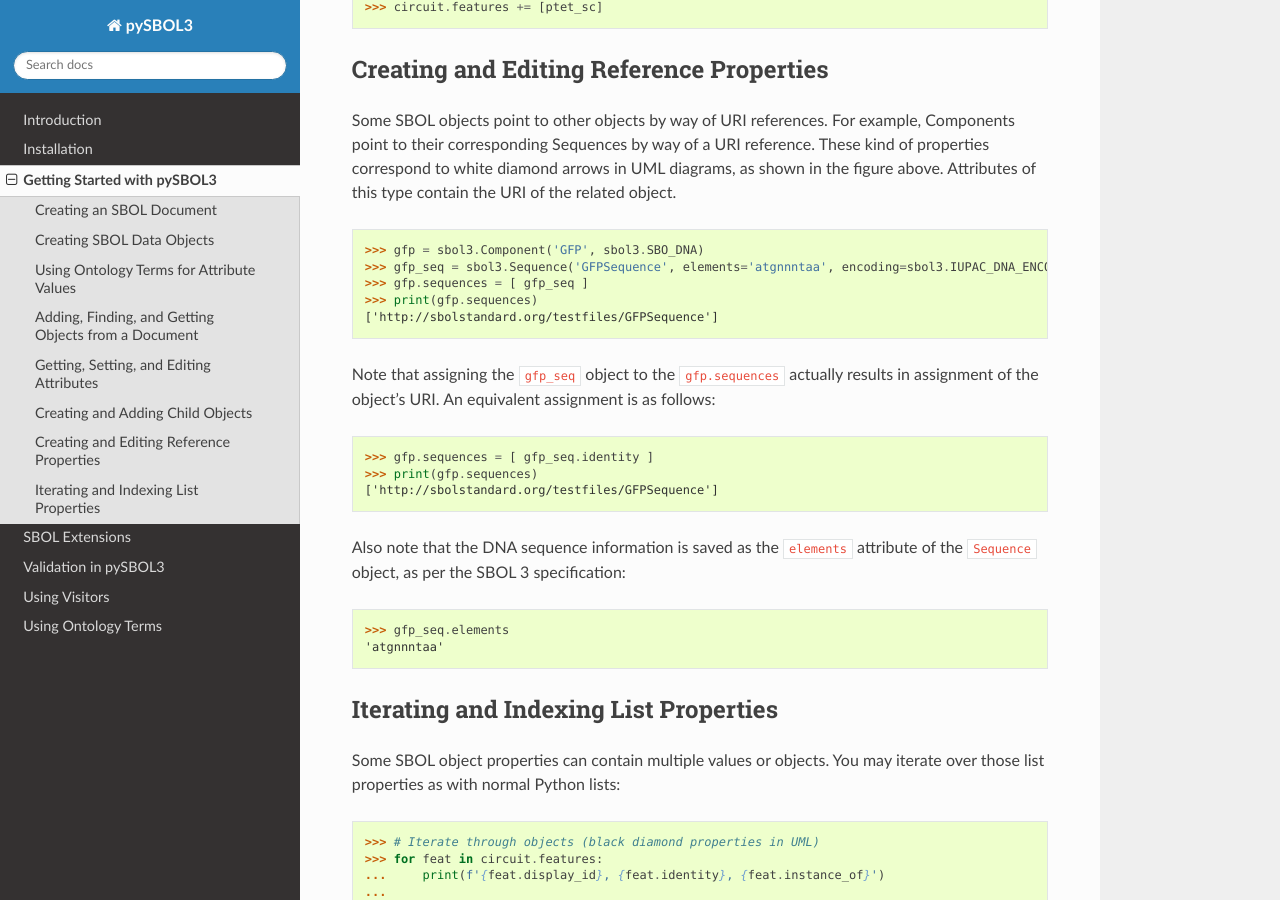
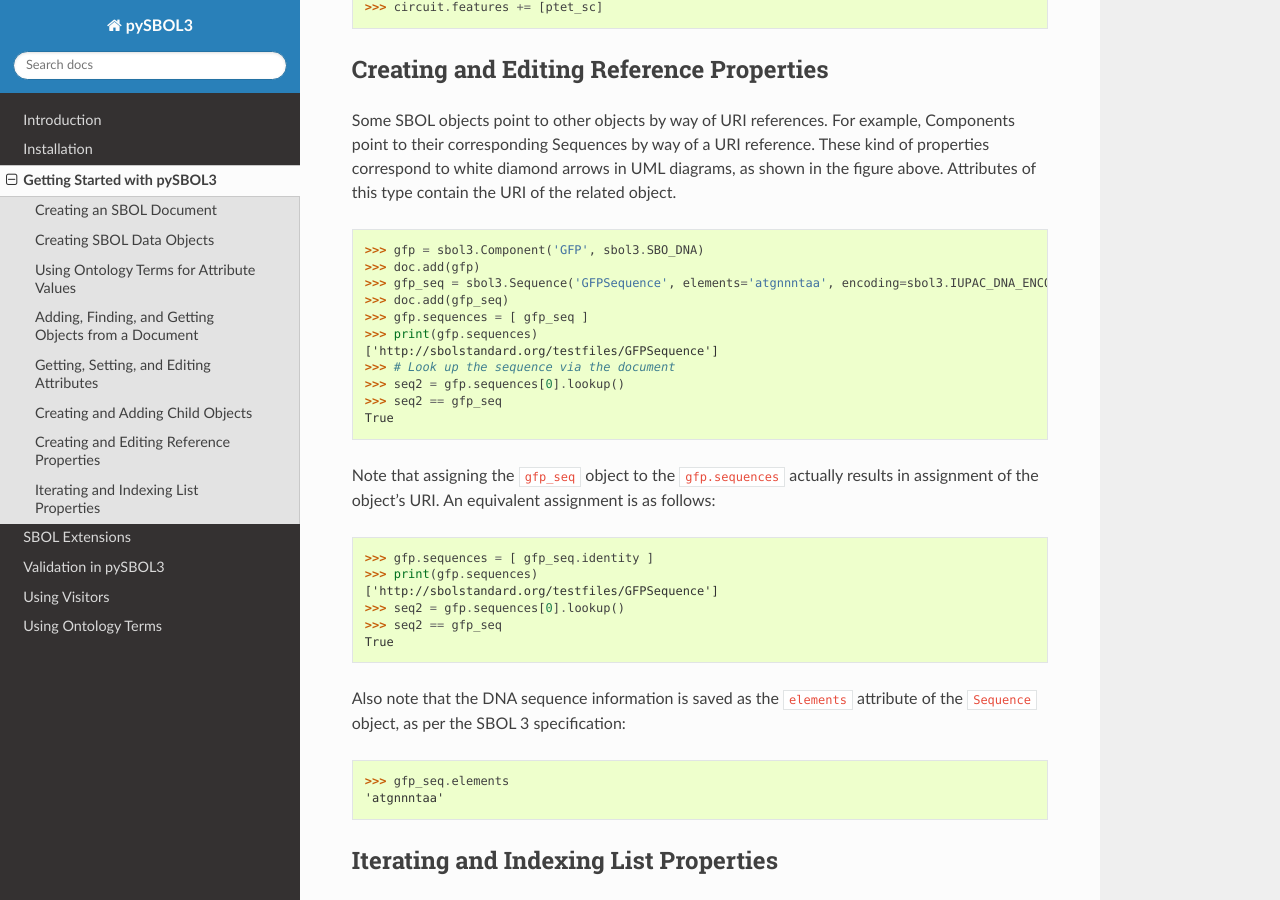
Before and after one commit to SynBioDex/pySBOL3, a Sphinx documentation site: the page built from docs/getting_started.rst, in a window 1280 px wide and 900 px high, scrolled down 6835 px. Built offline with Sphinx 7.4.7 and the Read the Docs theme 2.0.0, drawn with Linux system fonts in a browser that asks for light colours.

Commit message:
Apply suggestions from code review
Add a example of using lookup() on an element of gfp.sequences

```diff
--- a/docs/getting_started.rst
+++ b/docs/getting_started.rst
@@ -337,10 +337,16 @@ Some SBOL objects point to other objects by way of URI references. For example,
 .. code:: python
 
     >>> gfp = sbol3.Component('GFP', sbol3.SBO_DNA)
+    >>> doc.add(gfp)
     >>> gfp_seq = sbol3.Sequence('GFPSequence', elements='atgnnntaa', encoding=sbol3.IUPAC_DNA_ENCODING)
+    >>> doc.add(gfp_seq)
     >>> gfp.sequences = [ gfp_seq ]
     >>> print(gfp.sequences)
     ['http://sbolstandard.org/testfiles/GFPSequence']
+    >>> # Look up the sequence via the document
+    >>> seq2 = gfp.sequences[0].lookup()
+    >>> seq2 == gfp_seq
+    True
 
 .. end
 
@@ -351,6 +357,9 @@ Note that assigning the ``gfp_seq`` object to the ``gfp.sequences`` actually res
     >>> gfp.sequences = [ gfp_seq.identity ]
     >>> print(gfp.sequences)
     ['http://sbolstandard.org/testfiles/GFPSequence']
+    >>> seq2 = gfp.sequences[0].lookup()
+    >>> seq2 == gfp_seq
+    True
 
 .. end
 
```
